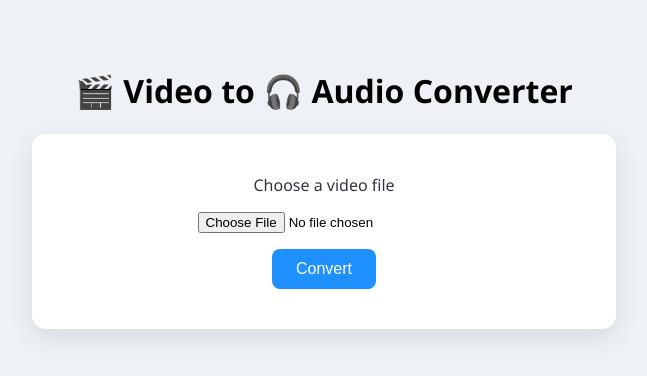
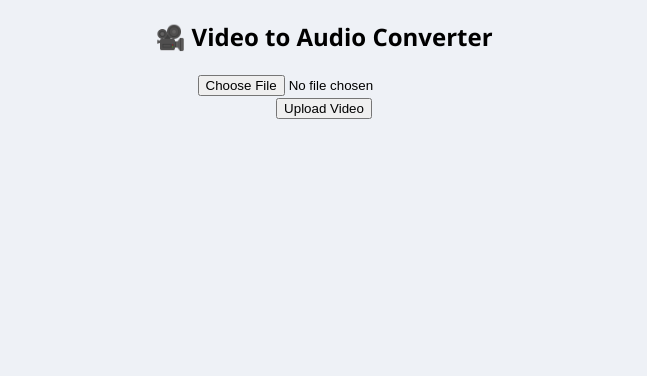
Before and after one commit to srikanthvelma/v2a-converter, a React (Create React App) app in the folder frontend/: page / in a window 1280 px wide. Shown: the top 376 px of the page, without its empty margins (316-963 px from the left). Built offline with nearby package versions, Linux system fonts and the light colour scheme.

Commit message:
new change

```diff
--- a/frontend/src/App.js
+++ b/frontend/src/App.js
@@ -1,88 +1,89 @@
-import React, { useState } from 'react';
-import axios from 'axios';
-import './App.css';
+import React, { useState } from "react";
+import axios from "axios";
+import "./App.css";
 
 const API_BASE = process.env.REACT_APP_API_BASE || "http://upload:8000";
 const STATUS_BASE = process.env.REACT_APP_STATUS_BASE || "http://upload:8001";
 const DOWNLOAD_BASE = process.env.REACT_APP_DOWNLOAD_BASE || "http://download:8002";
 
 function App() {
-  const [video, setVideo] = useState(null);
-  const [uploading, setUploading] = useState(false);
-  const [status, setStatus] = useState(null);
-  const [audioUrl, setAudioUrl] = useState(null);
+  const [file, setFile] = useState(null);
+  const [jobId, setJobId] = useState("");
+  const [status, setStatus] = useState("");
+  const [downloadReady, setDownloadReady] = useState(false);
+  const [loading, setLoading] = useState(false);
+
+  const handleFileChange = (e) => {
+    setFile(e.target.files[0]);
+  };
 
   const handleUpload = async () => {
-    if (!video) return alert('Please select a video file first.');
+    if (!file) return alert("Please select a video file to upload.");
 
     const formData = new FormData();
-    formData.append('file', video);
-    setUploading(true);
-    setStatus(null);
-    setAudioUrl(null);
+    formData.append("video", file);
 
     try {
-      const uploadRes = await axios.post(
-        `${API_BASE}/upload`,
-        formData
-      );
-      const { video_id } = uploadRes.data;
+      setLoading(true);
+      const response = await axios.post(`${API_BASE}/upload`, formData, {
+        headers: { "Content-Type": "multipart/form-data" },
+      });
 
-      const pollStatus = async () => {
-        try {
-          const res = await axios.get(
-            `${STATUS_BASE}/status/${video_id}`
-          );
-          if (res.data.status === 'completed') {
-            setStatus('Completed');
-            setAudioUrl(`${DOWNLOAD_BASE}/download/${video_id}`);
-          } else {
-            setTimeout(pollStatus, 2000);
-          }
-        } catch (err) {
-          console.error(err);
-        }
-      };
-
-      pollStatus();
+      const id = response.data.job_id;
+      setJobId(id);
+      setStatus("Processing...");
+      setDownloadReady(false);
     } catch (error) {
-      console.error('Upload failed:', error);
-      alert('Upload failed. See console for details.');
+      console.error("Upload failed:", error);
+      alert("Upload failed. Check backend logs.");
     } finally {
-      setUploading(false);
+      setLoading(false);
     }
   };
 
+  const checkStatus = async () => {
+    if (!jobId) return alert("No job ID found.");
+
+    try {
+      const response = await axios.get(`${STATUS_BASE}/status/${jobId}`);
+      const currentStatus = response.data.status;
+      setStatus(currentStatus);
+
+      if (currentStatus === "completed") {
+        setDownloadReady(true);
+      }
+    } catch (error) {
+      console.error("Status check failed:", error);
+      alert("Failed to check status.");
+    }
+  };
+
+  const handleDownload = () => {
+    if (!jobId) return alert("No job ID available.");
+    window.open(`${DOWNLOAD_BASE}/download/${jobId}`, "_blank");
+  };
+
   return (
-    <div className="container">
-      <h1>🎬 Video to 🎧 Audio Converter</h1>
-      <div className="card">
-        <label htmlFor="upload" className="upload-label">
-          Choose a video file
-        </label>
-        <input
-          id="upload"
-          type="file"
-          accept="video/*"
-          onChange={(e) => setVideo(e.target.files[0])}
-        />
-        <button onClick={handleUpload} disabled={uploading} className="convert-btn">
-          {uploading ? 'Uploading...' : 'Convert'}
-        </button>
+    <div className="App">
+      <h2>🎥 Video to Audio Converter</h2>
 
-        {status && <p className="status">Status: {status}</p>}
+      <input type="file" accept="video/*" onChange={handleFileChange} />
+      <br />
+      <button onClick={handleUpload} disabled={loading}>
+        {loading ? "Uploading..." : "Upload Video"}
+      </button>
 
-        {audioUrl && (
-          <div className="audio-section">
-            <p>Your audio file is ready:</p>
-            <audio controls src={audioUrl}></audio>
-            <br />
-            <a href={audioUrl} download className="download-link">
-              ⬇️ Download MP3
-            </a>
-          </div>
-        )}
-      </div>
+      {jobId && (
+        <>
+          <p>Job ID: {jobId}</p>
+          <button onClick={checkStatus}>Check Status</button>
+          <p>Status: {status}</p>
+        </>
+      )}
+
+      {downloadReady && (
+        <button onClick={handleDownload}>Download Audio</button>
+      )}
     </div>
   );
 }
```
Also changed, not shown: 2 other files (tests, documents, lock files or other folders).
